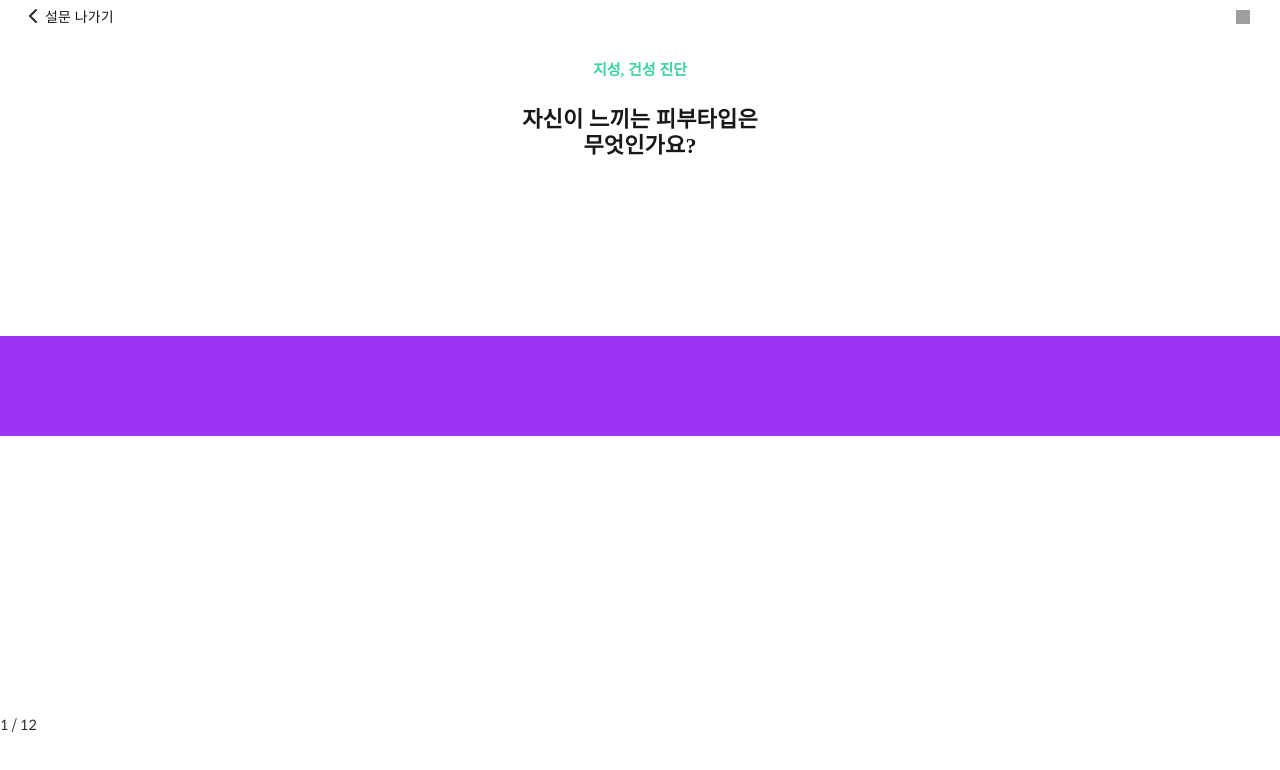
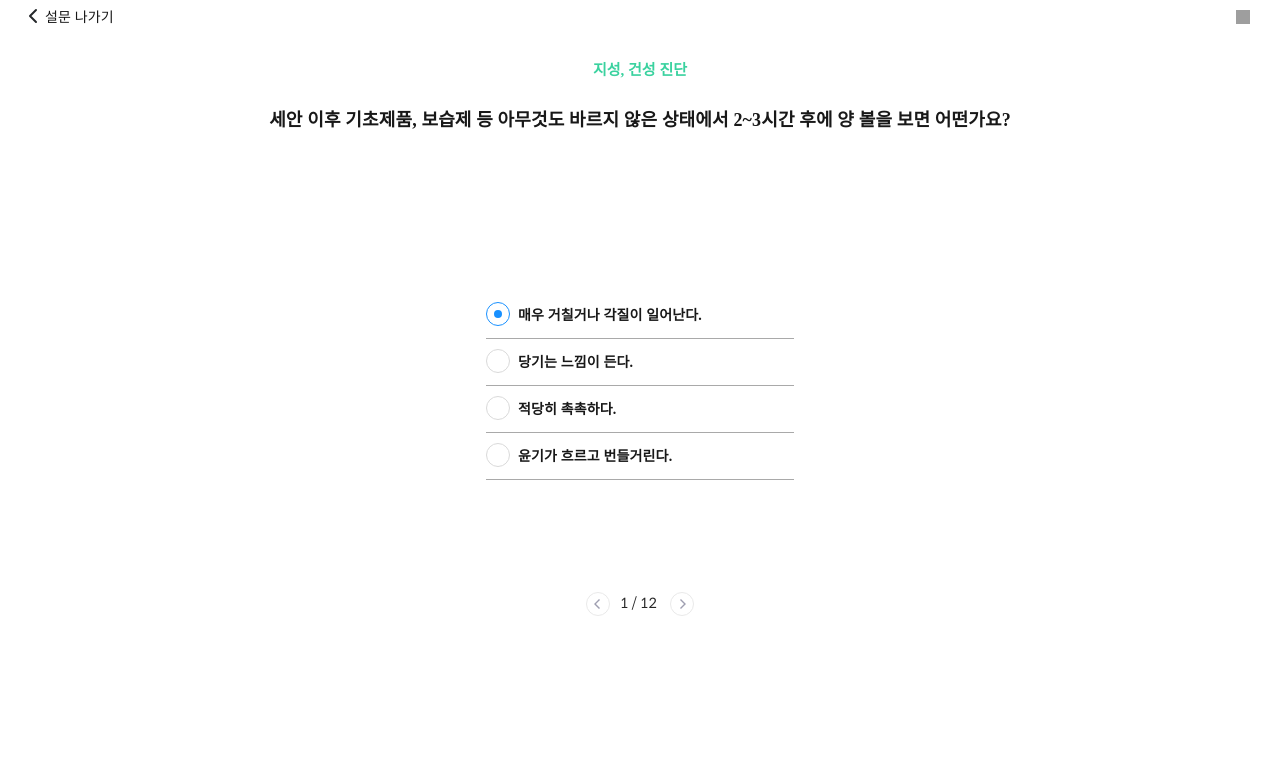
Before and after one commit to Kim-Jin-Uk/pidda_beta_web, a Next.js app in the folder front/: page /test in a window 1280 px wide. Shown: the top 770 px of the page. Built offline with nearby package versions, Linux system fonts and the light colour scheme; grey boxes are pictures that could not be loaded.

Commit message:
CONFIRM - pida beta web

```diff
--- a/front/pages/test/index.js
+++ b/front/pages/test/index.js
@@ -4,48 +4,164 @@ import "slick-carousel/slick/slick.css";
 import "slick-carousel/slick/slick-theme.css";
 import styles from "../../styles/test.module.scss";
 import Router from "next/router";
+import { Radio } from 'antd';
+import {createGlobalStyle} from "styled-components";
+
+const Global = createGlobalStyle`
+  .ant-radio-group{
+    text-align: left;
+    >label{
+      width: 100%;
+      min-width: 300px;
+      vertical-align: top;
+      padding-bottom: 5px;
+      border-bottom: 1px solid rgba(85, 85, 85, 0.5);
+      >span{
+        vertical-align: top;
+        font-family: Noto Sans KR;
+        font-style: normal;
+        font-weight: bold;
+        font-size: 14px;
+        line-height: 34px;
+        letter-spacing: 0.15px;
+        color: #181818;
+      }
+    }
+  }
+  .ant-radio-wrapper{
+    >span{
+      vertical-align: top;
+    }
+  }
+  .ant-radio{
+    width: 24px;
+    height: 28px;
+    padding-top: 8px;
+    > input{
+      width: 24px;
+      height: 24px;
+    }
+    > span{
+      width: 24px;
+      height: 24px;
+    }
+  }
+`
+
+function SampleNextArrow(props) {
+    const { className, style, onClick } = props;
+    return (
+        <div className={styles.next_arrow} onClick={onClick}></div>
+    );
+}
+
+function SamplePrevArrow(props) {
+    const { className, style, onClick } = props;
+    return (
+        <div className={styles.prev_arrow} onClick={onClick}></div>
+    );
+}
 
 const Test = () => {
     const [slideNum, setSlideNum] = useState(1)
+    const [toggle, setToggle] = useState(0)
+    const [list,setList] = useState([
+        {
+            title:"지성, 건성 진단",
+            subTitle:"세안 이후 기초제품, 보습제 등 아무것도 바르지 않은 상태에서 2~3시간 후에 양 볼을 보면 어떤가요?",
+            checkList:[
+                "매우 거칠거나 각질이 일어난다.","당기는 느낌이 든다.","적당히 촉촉하다.","윤기가 흐르고 번들거린다."
+            ]
+        },
+        {
+            title:"지성, 건성 진단",
+            subTitle:"세안 이후 기초제품, 보습제 등 아무것도 바르지 않은 상태에서 2~3시간 후에 양 볼을 보면 어떤가요?",
+            checkList:[
+                "매우 거칠거나 각질이 일어난다.","당기는 느낌이 든다.","적당히 촉촉하다.","윤기가 흐르고 번들거린다."
+            ]
+        },
+        {
+            title:"지성, 건성 진단",
+            subTitle:"세안 이후 기초제품, 보습제 등 아무것도 바르지 않은 상태에서 2~3시간 후에 양 볼을 보면 어떤가요?",
+            checkList:[
+                "매우 거칠거나 각질이 일어난다.","당기는 느낌이 든다.","적당히 촉촉하다.","윤기가 흐르고 번들거린다."
+            ]
+        },
+        {
+            title:"지성, 건성 진단",
+            subTitle:"세안 이후 기초제품, 보습제 등 아무것도 바르지 않은 상태에서 2~3시간 후에 양 볼을 보면 어떤가요?",
+            checkList:[
+                "매우 거칠거나 각질이 일어난다.","당기는 느낌이 든다.","적당히 촉촉하다.","윤기가 흐르고 번들거린다."
+            ]
+        },
+        {
+            title:"지성, 건성 진단",
+            subTitle:"세안 이후 기초제품, 보습제 등 아무것도 바르지 않은 상태에서 2~3시간 후에 양 볼을 보면 어떤가요?",
+            checkList:[
+                "매우 거칠거나 각질이 일어난다.","당기는 느낌이 든다.","적당히 촉촉하다.","윤기가 흐르고 번들거린다."
+            ]
+        },
+    ])
 
     const settings = {
+        id:"slider",
         dots: false,
         infinite: false,
         speed: 500,
         slidesToShow: 1,
         slidesToScroll: 1,
-        beforeChange: (current, next) => setSlideNum(next + 1)
+        beforeChange: (current, next) => setSlideNum(next + 1),
+        nextArrow: <SampleNextArrow />,
+        prevArrow: <SamplePrevArrow />
     };
 
     const onBackMain = () => {
         Router.push("/")
     }
 
+    const onChange = (e) => {
+        setToggle(e.target.value)
+    }
+
     return(
         <>
+            <Global />
             <div className={styles.top_wrapper}>
                 <div className={styles.back_btn} onClick={onBackMain}></div>
                 <div className={styles.top_text} onClick={onBackMain}>설문 나가기</div>
                 <div className={styles.close_btn} onClick={onBackMain}></div>
             </div>
             <Slider {...settings}>
+                {
+                    list.map((v) => (
                         <div>
-                    <div className={styles.test_title}>지성, 건성 진단</div>
+                            <div className={styles.test_title}>{v.title}</div>
                             <div className={styles.test_sub_title}>
-                        자신이 느끼는 피부타입은
-                        <br/>
-                        무엇인가요?
+                                {v.subTitle}
                             </div>
                             <div className={styles.check_box_group}>
-
+                                <Radio.Group onChange={onChange} value={toggle}>
+                                    {
+                                        v.checkList.map((x,i) =>(
+                                            <>
+                                                <Radio value={i}>{x}</Radio>
+                                                <div></div>
+                                            </>
+                                        ))
+                                    }
+                                </Radio.Group>
                             </div>
                         </div>
+                    ))
+                }
             </Slider>
 
+
+
             <div className={styles.nav_group}>
-                <div></div>
+
                 <div>{slideNum} / 12</div>
-                <div></div>
+
             </div>
 
         </>
--- a/front/styles/onboad.module.scss
+++ b/front/styles/onboad.module.scss
@@ -1,6 +1,6 @@
 .boad_wrapper{
   width: 100%;
-  margin-top: 78px;
+  margin-top: 45px;
   text-align: center;
 }
 
--- a/front/styles/test.module.scss
+++ b/front/styles/test.module.scss
@@ -52,26 +52,55 @@
   font-family: Noto Sans KR;
   font-style: normal;
   font-weight: bold;
-  font-size: 22px;
+  font-size: 18px;
   line-height: 26px;
   text-align: center;
   letter-spacing: 0.15px;
   color: #181818;
   margin-top: 29px;
   height: 50px;
+  margin-left: 40px;
+  margin-right: 40px;
 }
 
 .check_box_group{
   margin-top: 228.5px;
   position: relative;
   transform: translateY(-50%);
-  height: 100px;
-  background: #9F33F4;
+  text-align: center;
 }
 
 .nav_group{
   position: absolute;
-  bottom: 64px;
+  top: 592px;
+  width: 40px;
   margin: 0 auto;
   display: flex;
+  left: 50%;
+  transform: translateX(-50%);
+  text-align: center;
 }
+
+.prev_arrow{
+  position: absolute;
+  top: 560px;
+  margin: 0 auto;
+  background: url(../images/test/prev.svg);
+  width: 24px;
+  height: 24px;
+  left: 50%;
+  transform: translateX(-54px);
+  cursor: pointer;
+}
+
+.next_arrow{
+  position: absolute;
+  top: 560px;
+  margin: 0 auto;
+  background: url(../images/test/next.svg);
+  width: 24px;
+  height: 24px;
+  left: 50%;
+  transform: translateX(30px);
+  cursor: pointer;
+}
```
Also changed, not shown: front/images/test/next.svg (added), front/images/test/prev.svg (added). Lines whose indentation alone changed are shown as unchanged.
